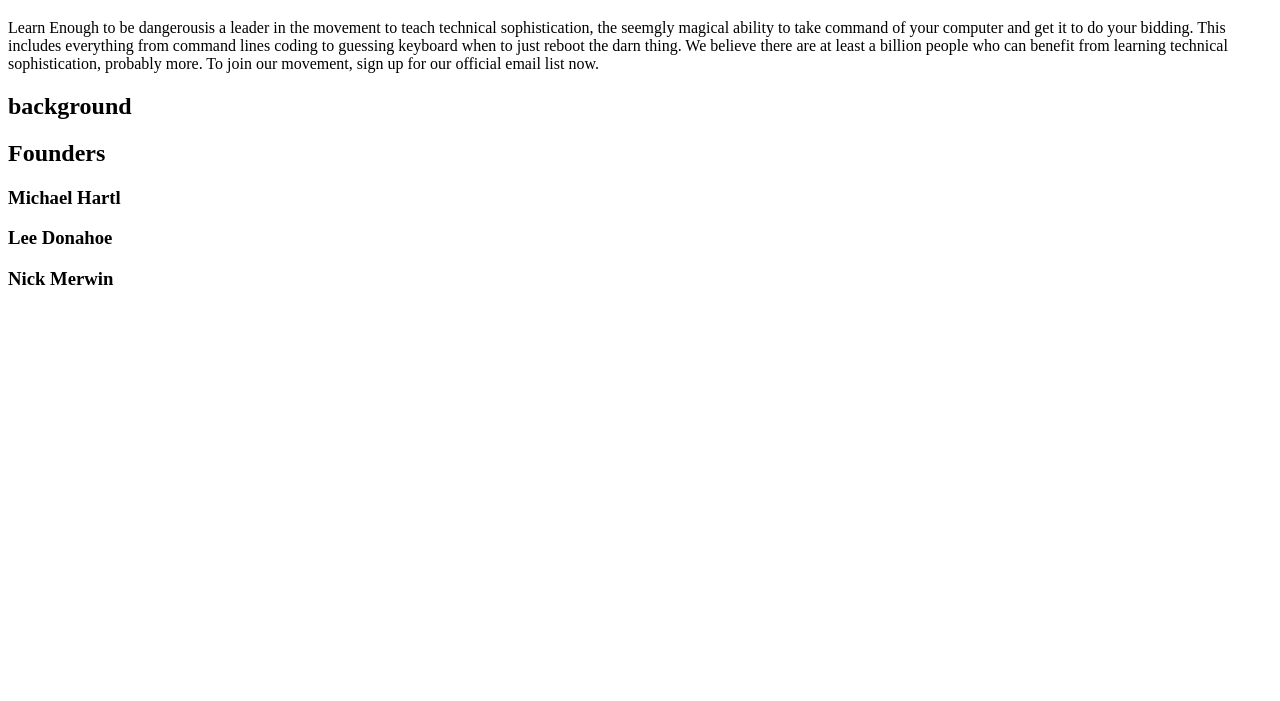
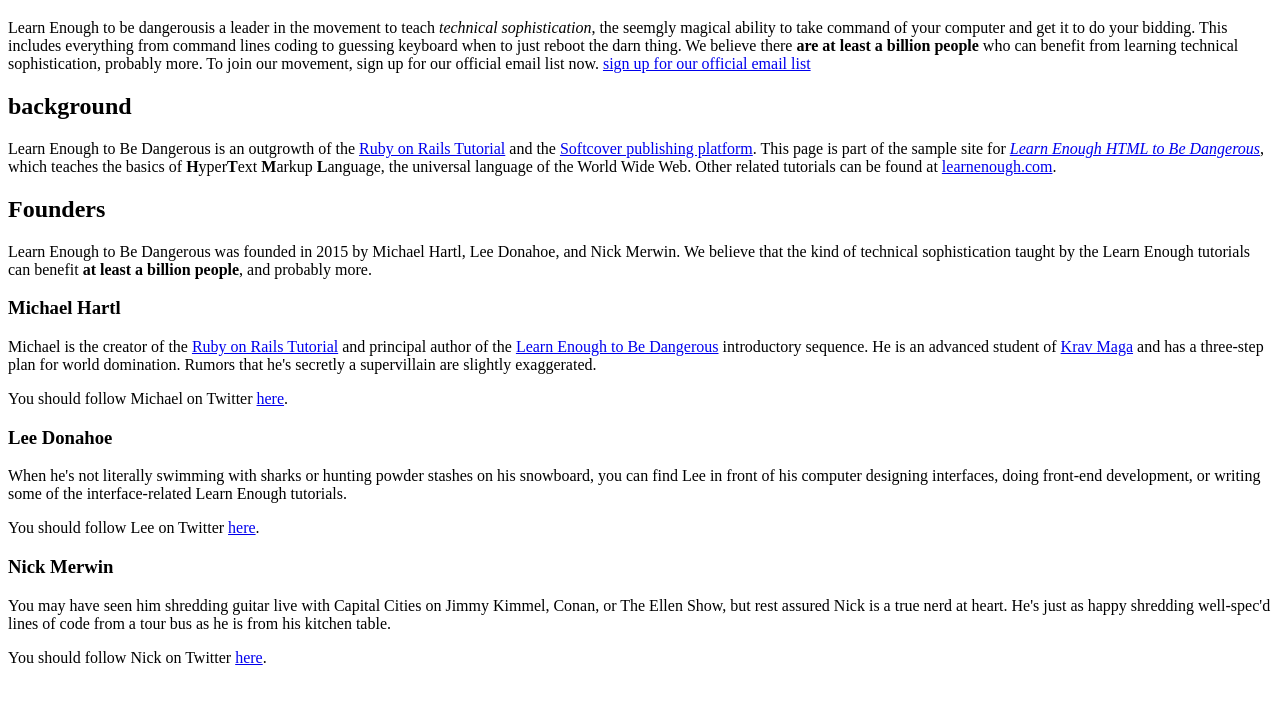
Before and after one commit to luis7164/sample, a plain HTML site: page index.html in a window 1280 px wide. Shown: the part 61-762 px from the top of the page. Drawn offline with Linux system fonts and the light colour scheme.

Commit message:
Add files via upload

```diff
--- a/index.html
+++ b/index.html
@@ -8,19 +8,72 @@
 
     <h1>The Learn Enough Story</h1>
     <p>
-    Learn Enough to be dangerousis a leader in the movement to teach technical
-    sophistication, the seemgly magical ability to take command of your computer
+    Learn Enough to be dangerousis a leader in the movement to teach<em> technical
+    sophistication</em>, the seemgly magical ability to take command of your computer
     and get it to do your bidding. This includes everything from command lines
     coding to guessing keyboard when to just reboot the darn thing.
-    We believe there are at least a billion people who can benefit from
+    We believe there <strong>are at least a billion people</strong> who can benefit from
     learning technical sophistication, probably more. To join our movement,
     sign up for our official email list now.
+    <a href="http://learnenough.com/email">sign up for our official email list</a>
    </p>
     <h2>background</h2>
+    <p>
+      Learn Enough to Be Dangerous is an outgrowth of the
+      <a href="http://railstutorial.org/">Ruby on Rails Tutorial</a> and the
+      <a href="http://www.softcover.io/">Softcover publishing platform</a>.
+      This page is part of the sample site for
+      <a href="http://learnenough.com/html-tutorial"><em>Learn Enough HTML to
+      Be Dangerous</em></a>, which teaches the basics of
+      <strong>H</strong>yper<strong>T</strong>ext <strong>M</strong>arkup
+      <strong>L</strong>anguage, the universal language of the World Wide Web.
+      Other related tutorials can be found at
+      <a href="http://learnenough.com/">learnenough.com</a>.
+    </p>
     <h2>Founders</h2>
+    <p>
+    Learn Enough to Be Dangerous was founded in 2015 by Michael Hartl, Lee
+    Donahoe, and Nick Merwin. We believe that the kind of technical
+    sophistication taught by the Learn Enough tutorials can benefit
+    <strong>at least a billion people</strong>, and probably more.
+    </p>
     <h3>Michael Hartl</h3>
+    <p>
+    Michael is the creator of the <a href="http://railstutorial.org/">
+    Ruby on Rails Tutorial</a> and principal author of the
+    <a href="http://learnenough.com/">Learn Enough to Be Dangerous</a>
+    introductory sequence. He is an advanced student of
+    <a href="http://kravmaga.com/">Krav Maga</a> and has a three-step
+    plan for world domination. Rumors that he's secretly a supervillain
+    are slightly exaggerated.
+    </p>
+    <p>
+      You should follow Michael on Twitter
+      <a href="http://twitter.com/mhartl">here</a>.
+    </p>
+
     <h3>Lee Donahoe</h3>
+    <p>
+    When he's not literally swimming with sharks or hunting powder stashes
+    on his snowboard, you can find Lee in front of his computer designing
+    interfaces, doing front-end development, or writing some of the
+    interface-related Learn Enough tutorials.
+  </p>
+   <p>
+      You should follow Lee on Twitter
+      <a href="https://twitter.com/leedonahoe">here</a>.
+   </p>
+
     <h3>Nick Merwin</h3>
-
+    <p>
+    You may have seen him shredding guitar live with Capital Cities on Jimmy
+    Kimmel, Conan, or The Ellen Show, but rest assured Nick is a true nerd
+    at heart. He's just as happy shredding well-spec'd lines of code from a
+    tour bus as he is from his kitchen table.
+    </p>
+    <p>
+      You should follow Nick on Twitter
+      <a href="https://twitter.com/nickmerwin">here</a>.
+    </p>
   </body>
 </html>
```
